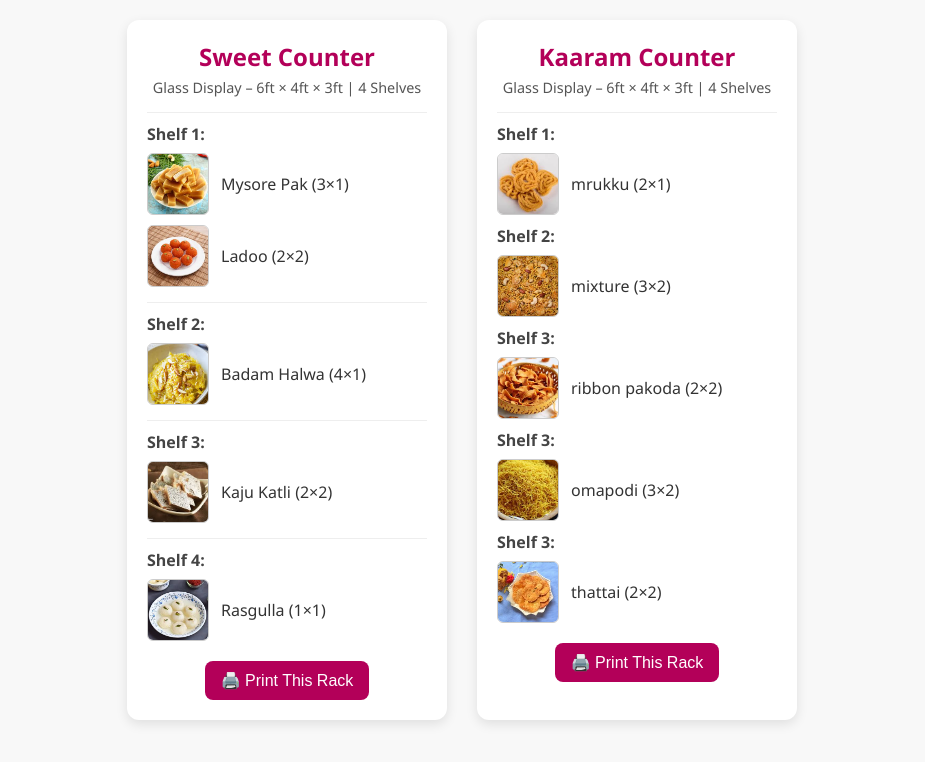
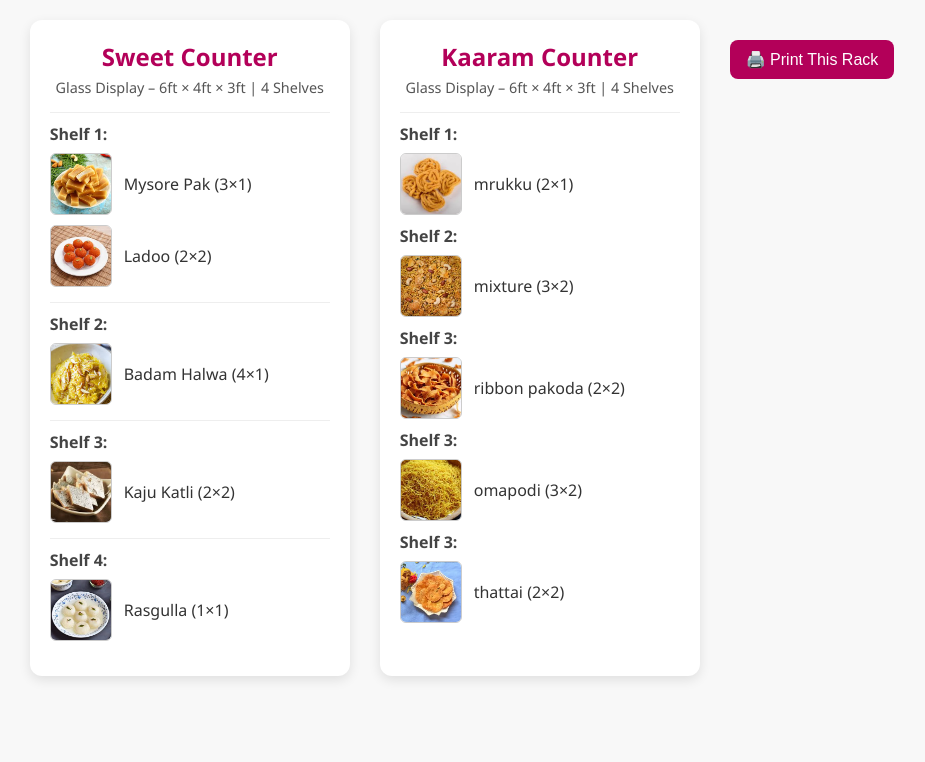
Before and after one commit to krishnarajdevr/sweet, a plain HTML site: page index.html in a window 1280 px wide. Shown: the whole page, without its empty margins (178-1103 px from the left). Drawn offline with Linux system fonts and the light colour scheme.

Commit message:
Update index.html

```diff
--- a/index.html
+++ b/index.html
@@ -48,9 +48,6 @@
     </div>
   </div>
 
-  <div class="print-btn">
-    <button onclick="printRack(this)" id="downloadExcel">🖨️ Print This Rack</button>
-  </div>
 </div>
 
 <div class="sweet-rack">
@@ -83,11 +80,11 @@
       <img src="image/download (9).jfif" alt="thattai">
       <div>thattai (2×2)</div>
     </div>
+</div>
+</div>
     <div class="print-btn">
     <button onclick="printRack(this)" id="downloadExcel">🖨️ Print This Rack</button>
   </div>
-</div>
-</div>
 <script src="https://cdnjs.cloudflare.com/ajax/libs/xlsx/0.18.5/xlsx.full.min.js"></script>
 <script src="script.js"></script>
 </body>
```
